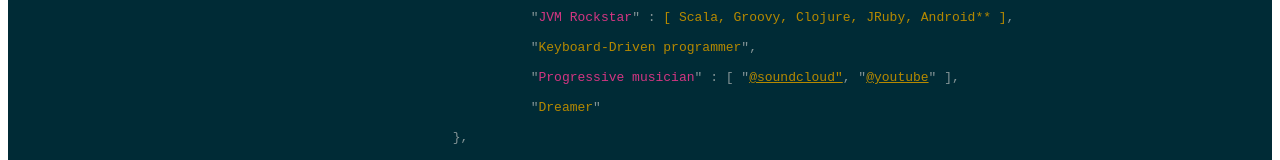
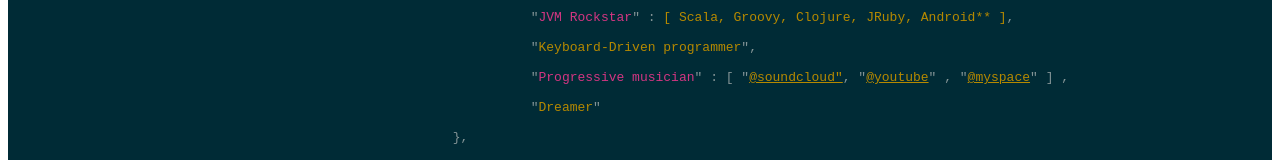
Before and after one commit to prayagupa/prayagupd.github.io, a plain HTML site: page index.html in a window 1280 px wide. Shown: the part 387-547 px from the top of the page. Drawn offline with nearby package versions, Linux system fonts and the light colour scheme.

Commit message:
ADD myspace to key 'musician'

```diff
--- a/index.html
+++ b/index.html
@@ -80,7 +80,7 @@
 
                                                                    "<span class="yellow">Keyboard-Driven programmer</span>",
 
-								   "<span class="magenta">Progressive musician</span>" : [ "<a class="yellow" href="https://soundcloud.com/prayagist">@soundcloud"</a>, "<a href="https://www.youtube.com/user/Prayagrammer/playlists?flow=grid&shelf_id=7&view=50" class="yellow">@youtube</a>" ],
+								   "<span class="magenta">Progressive musician</span>" : [ "<a class="yellow" href="https://soundcloud.com/prayagist">@soundcloud"</a>, "<a href="https://www.youtube.com/user/Prayagrammer/playlists?flow=grid&shelf_id=7&view=50" class="yellow">@youtube</a>" , "<a href="https://myspace.com/182874288/mixes/" class="yellow">@myspace</a>" ] ,
 
                                                                    "<span class="yellow">Dreamer</span>"
 
```
